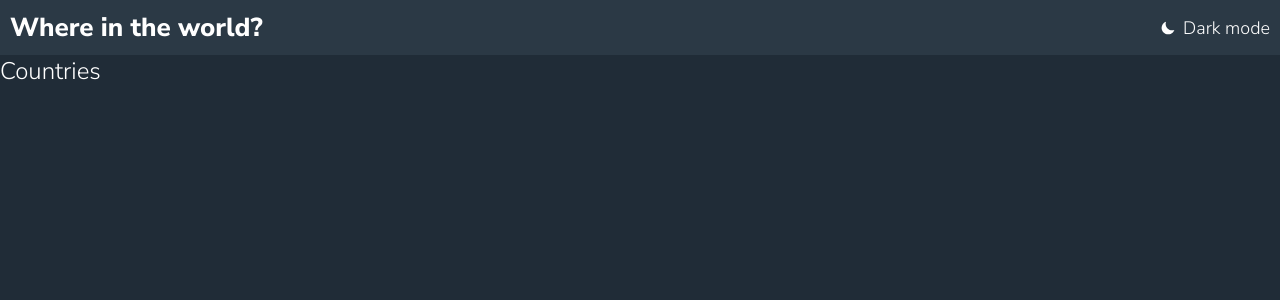
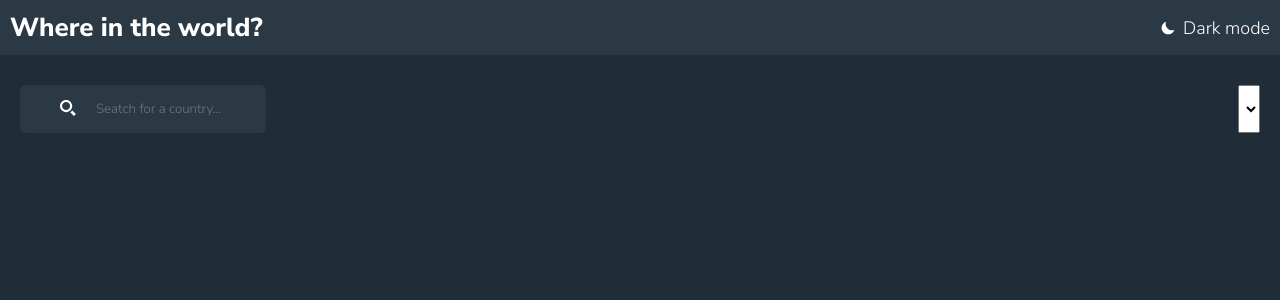
Before and after one commit to PiotrO9/REST-Countries-API-App, a Vue app: page / in a window 1280 px wide. Shown: the top 300 px of the page. Built offline with nearby package versions, Linux system fonts and the light colour scheme.

Commit message:
Add search bar component

```diff
--- a/src/components/AppNav.vue
+++ b/src/components/AppNav.vue
@@ -4,9 +4,9 @@
             Where in the world?
         </span>
 
-        <div class="theme-switcher">
+        <div class="theme-switcher" @click="switchTheme">
             <div class="icon-container">
-                <img v-if="isDarkTheme" src="../../public/assets/light-moon.svg" class="icon" alt="Moon icon">
+                <img v-if="isDark" src="../../public/assets/light-moon.svg" class="icon" alt="Moon icon">
                 <img v-else src="../../public/assets/dark-moon.svg" class="icon" alt="Moon icon">
             </div>
             <div class="current-mode">
@@ -26,9 +26,11 @@ const themeName = computed(() => {
     return (themeStore.$state.isDark ? 'Dark' : 'Light') + " mode";
 })
 
-const isDarkTheme = computed(() => {
-    return themeStore.$state.isDark;
-})
+const isDark = computed(() => { return themeStore.$state.isDark })
+
+const switchTheme = (): void => {
+    themeStore.toggleTheme();
+}
 
 </script>
 
@@ -38,9 +40,11 @@ const isDarkTheme = computed(() => {
     padding: 10px;
     justify-content: space-between;
     align-items: center;
-    background-color: var(--dark-blue);
-
-
+    background-color: var(--background-color);
+    color: var(--text-color);
+    -webkit-box-shadow: 1px 42px 33px -26px var(--box-shadow-color);
+    -moz-box-shadow: 1px 42px 33px -26px var(--box-shadow-color);
+    box-shadow: 0px 22px 33px -10px var(--box-shadow-color);
 }
 
 .heading-text {
@@ -55,6 +59,7 @@ const isDarkTheme = computed(() => {
     display: flex;
     justify-content: space-between;
     align-content: center;
+    cursor: pointer;
 
     @media (min-width: 768px) {
         font-size: 18px;
--- a/src/components/Countries.vue
+++ b/src/components/Countries.vue
@@ -1,10 +1,17 @@
 <template>
     <div class="countries">
-        <h2>Countries</h2>
+        <Filters />
     </div>
 </template>
 
 <script setup lang="ts">
+import Filters from './filters/Filters.vue';
 </script>
 
-<style scoped lang="css"></style>
+<style scoped lang="css">
+.countries {
+    height: 100%;
+    padding: 30px 20px;
+    background-color: var(--second-background-color);
+}
+</style>
--- /dev/null
+++ b/src/components/filters/ContinentSelect.vue
@@ -0,0 +1,10 @@
+<template>
+    <select name="" id="">
+
+    </select>
+</template>
+
+<script setup lang="ts">
+</script>
+
+<style scoped lang="css"></style>
--- /dev/null
+++ b/src/components/filters/Filters.vue
@@ -0,0 +1,24 @@
+<template>
+    <div class="filters">
+        <SearchBar />
+        <ContinentSelect />
+    </div>
+</template>
+
+<script setup lang="ts">
+import ContinentSelect from './ContinentSelect.vue';
+import SearchBar from './SearchBar.vue';
+</script>
+
+<style scoped lang="css">
+.filters {
+    display: flex;
+    flex-direction: column;
+    gap: 30px;
+
+    @media (min-width: 568px) {
+        flex-direction: row;
+        justify-content: space-between;
+    }
+}
+</style>
--- /dev/null
+++ b/src/components/filters/SearchBar.vue
@@ -0,0 +1,46 @@
+<template>
+    <div class="search-bar">
+        <svg class="icon" xmlns="http://www.w3.org/2000/svg" width="24" height="24" viewBox="0 0 24 24">
+            <path
+                d="M9.145 18.29c-5.042 0-9.145-4.102-9.145-9.145s4.103-9.145 9.145-9.145 9.145 4.103 9.145 9.145-4.102 9.145-9.145 9.145zm0-15.167c-3.321 0-6.022 2.702-6.022 6.022s2.702 6.022 6.022 6.022 6.023-2.702 6.023-6.022-2.702-6.022-6.023-6.022zm9.263 12.443c-.817 1.176-1.852 2.188-3.046 2.981l5.452 5.453 3.014-3.013-5.42-5.421z" />
+        </svg>
+        <input class="input" type="text" placeholder="Seatch for a country...">
+    </div>
+</template>
+
+<script setup lang="ts">
+</script>
+
+<style scoped lang="css">
+.search-bar {
+    display: flex;
+    background-color: var(--background-color);
+    border-radius: 6px;
+    padding: 15px 20px 15px 40px;
+    gap: 20px;
+}
+
+.icon {
+    height: 16px;
+    width: 16px;
+}
+
+[data-theme='dark'] .icon {
+    fill: var(--text-color);
+}
+
+[data-theme='light'] .icon {
+    fill: var(--dark-gray);
+}
+
+.input {
+    border: none;
+    outline: none;
+    background-color: inherit;
+    color: var(--text-color);
+}
+
+.input:placeholder {
+    color: var(--text-color);
+}
+</style>
--- a/src/globalStyles.css
+++ b/src/globalStyles.css
@@ -20,10 +20,15 @@
 }
 
 [data-theme='dark'] {
-  --background-color: var(--very-dark-blue-bg);
+  --background-color: var(--dark-blue);
   --text-color: var(--white);
-  --element-color: var(--dark-blue);
-  --input-color: var(--dark-gray);
+  --second-background-color: var(--very-dark-blue-bg);
+}
+
+[data-theme='light'] {
+  --background-color: var(--white);
+  --text-color: var(--dark-blue);
+  --second-background-color: var(--very-light-gray);
 }
 
 * {
```
Also changed, not shown: src/components/CountriesList.vue (added, +11 -0 lines), src/components/CountriesListItem.vue (added, +10 -0 lines), public/assets/light-moon.svg, public/assets/magnifier.svg (added).
